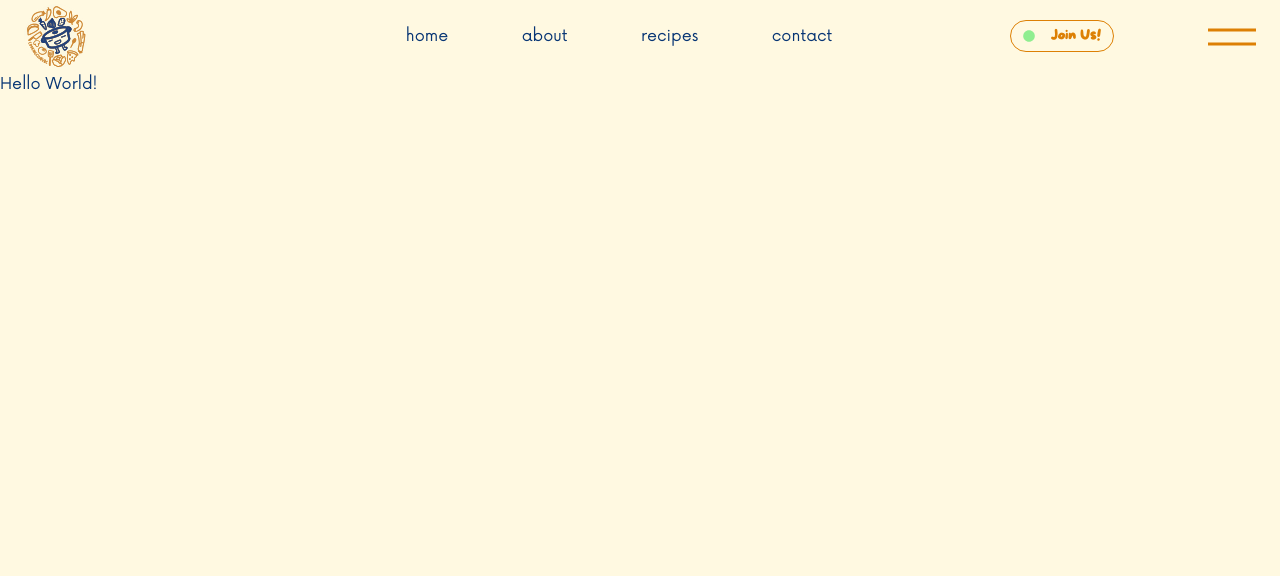
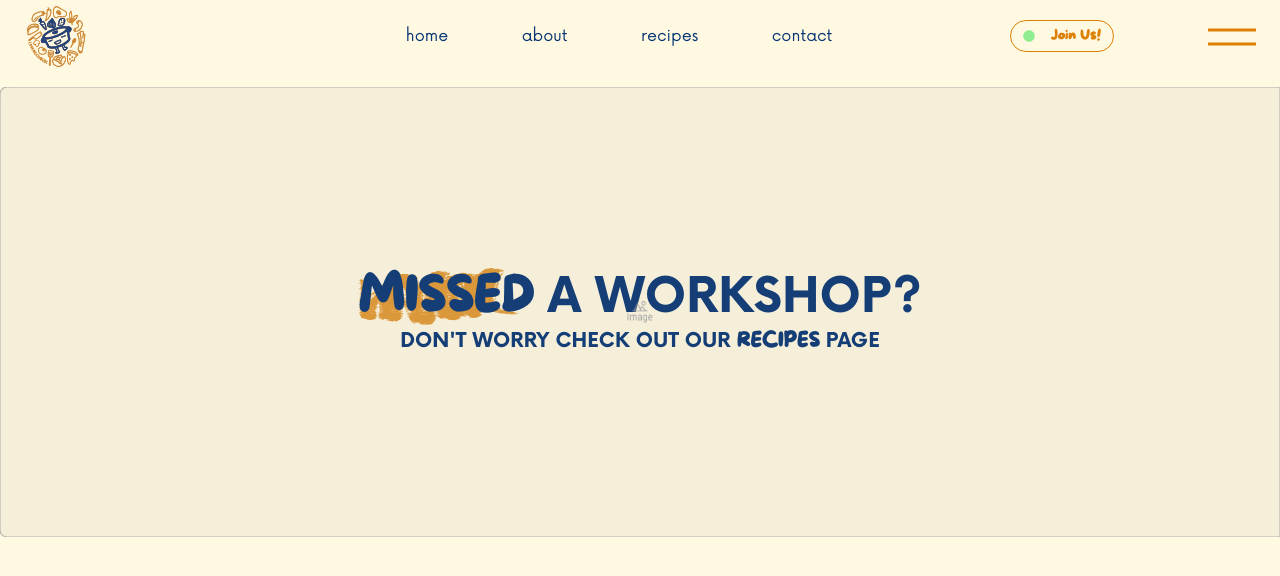
Before and after one commit to ubc-cooking/cooking-club-ubc, a Next.js app: page / in a window 1280 px wide. Shown: the top 576 px of the page. Built offline with nearby package versions, Linux system fonts and the light colour scheme.

Commit message:
feat: add workshop section

```diff
--- a/src/app/page.tsx
+++ b/src/app/page.tsx
@@ -1,5 +1,10 @@
-import { Text } from "@chakra-ui/react";
+import Workshop from "@/components/home/Workshop";
+import { Box } from "@chakra-ui/react";
 
 export default function Home() {
-  return <Text>Hello World!</Text>;
+  return (
+    <Box>
+      <Workshop />
+    </Box>
+  );
 }
--- /dev/null
+++ b/src/components/home/Workshop.tsx
@@ -0,0 +1,40 @@
+"use client";
+
+import { Box, Heading, Text, chakra, Center } from "@chakra-ui/react";
+import Image from "../Image";
+
+export default function Workshop() {
+  return (
+    <Box position={"relative"} w={"100%"} h={"30rem"}>
+      <Image
+        src={"/home/placeholder.webp"}
+        alt="background"
+        width={"200"}
+        height={"200"}
+        h={"100%"}
+        w={"100%"}
+        objectFit={"contain"}
+        position={"absolute"}
+        top={0}
+      />
+      <Center height={"100%"}>
+        <Box textAlign={"center"}>
+          <Heading fontSize={"5xl"}>
+            <chakra.span
+              bgImage={"/home/scribble.svg"}
+              bgSize={"contain"}
+              bgRepeat={"no-repeat"}
+            >
+              MISSED
+            </chakra.span>{" "}
+            <chakra.span fontFamily={"body"}>A WORKSHOP?</chakra.span>
+          </Heading>
+          <Text fontSize={"xl"} fontWeight={"bold"}>
+            DON&apos;T WORRY CHECK OUT OUR{" "}
+            <chakra.span fontFamily={"heading"}>RECIPES</chakra.span> PAGE
+          </Text>
+        </Box>
+      </Center>
+    </Box>
+  );
+}
```
Also changed, not shown: public/home/placeholder.webp (added), public/home/scribble.svg (added).
